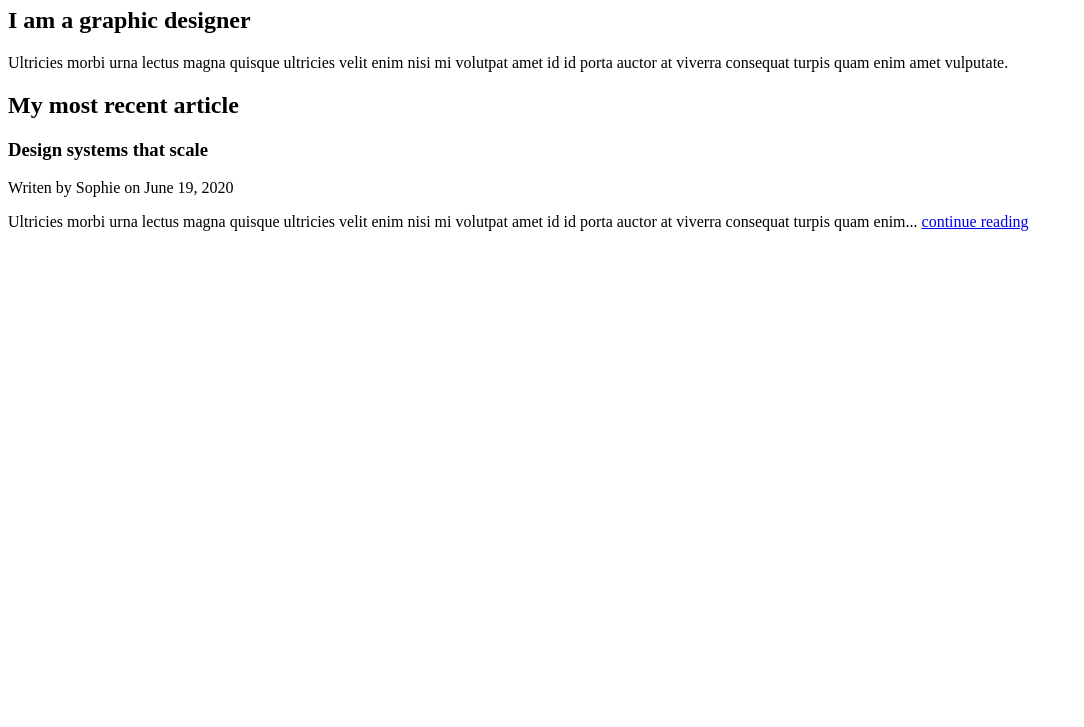
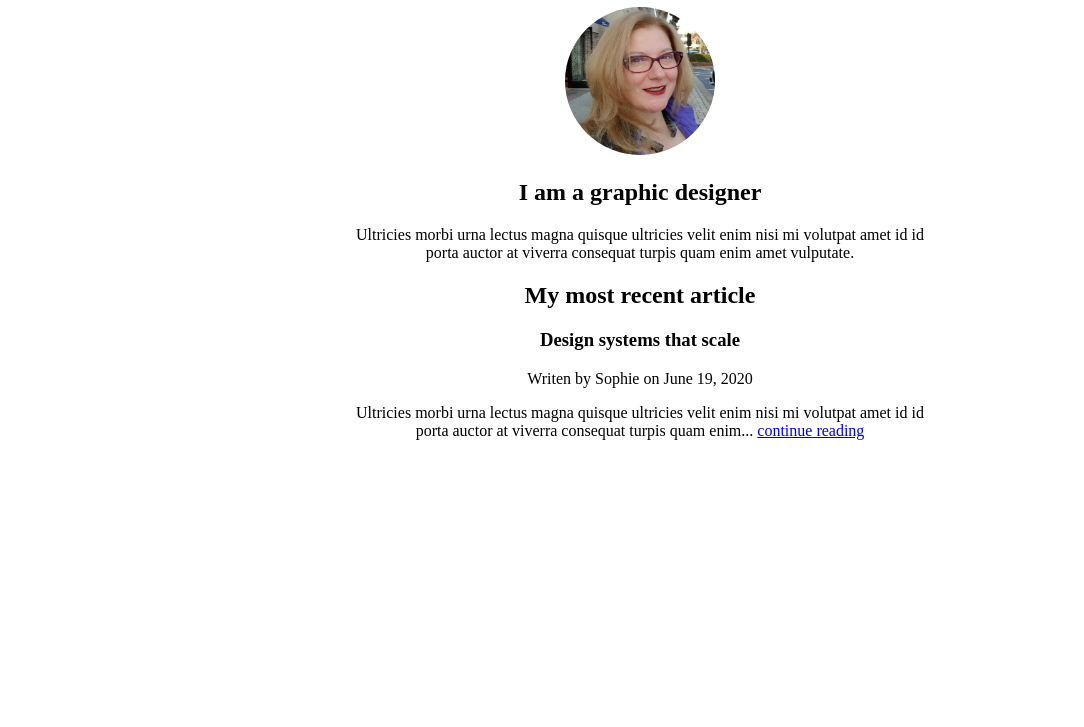
Before and after one commit to whozieQ/DesignerPromo, a plain HTML site: page index.html in a window 1280 px wide. Shown: the part 73-800 px from the top of the page, without its empty margins (0-1084 px from the left). Drawn offline with Linux system fonts and the light colour scheme.

Commit message:
Part 1 complete

```diff
--- /dev/null
+++ b/index.css
@@ -0,0 +1,12 @@
+body{
+    margin: 0;
+    text-align: center;
+}
+.main{
+    width: 570px;
+    margin: 0 auto;
+}
+img{
+    width: 150px;
+    border-radius: 50%;
+}
--- a/index.html
+++ b/index.html
@@ -2,9 +2,12 @@
 <html>
     <head>
         <title>HTML & CSS Fundamentals | Challenges</title>
+        <link rel="stylesheet" href="index.css">
     </head>
     <body>
+        <div class="main">
             <h1>Hello, my name is Sophie</h1>
+            <img src="img/sophie.jpg" alt="Sophie stands on a sidewalk outside a shop giving a mischievous smile and an angled glance at the camera">
             <h2>I am a graphic designer</h2>
             <p>Ultricies morbi urna lectus magna quisque ultricies velit enim nisi mi volutpat amet id id porta auctor at viverra consequat turpis quam enim amet vulputate.</p>
 
@@ -14,5 +17,6 @@
                 <p>Writen by Sophie on June 19, 2020</p>
                 <p>Ultricies morbi urna lectus magna quisque ultricies velit enim nisi mi volutpat amet id id porta auctor at viverra consequat turpis quam enim... <a href="#">continue reading</a></p>
             </article>
+    </div>
 </body>
 </html>
```
